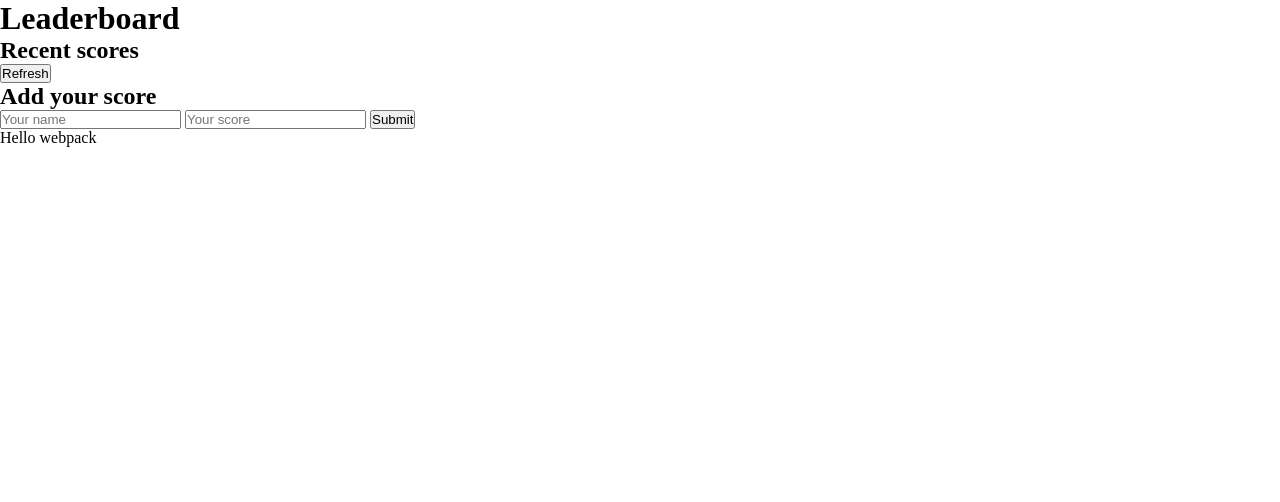
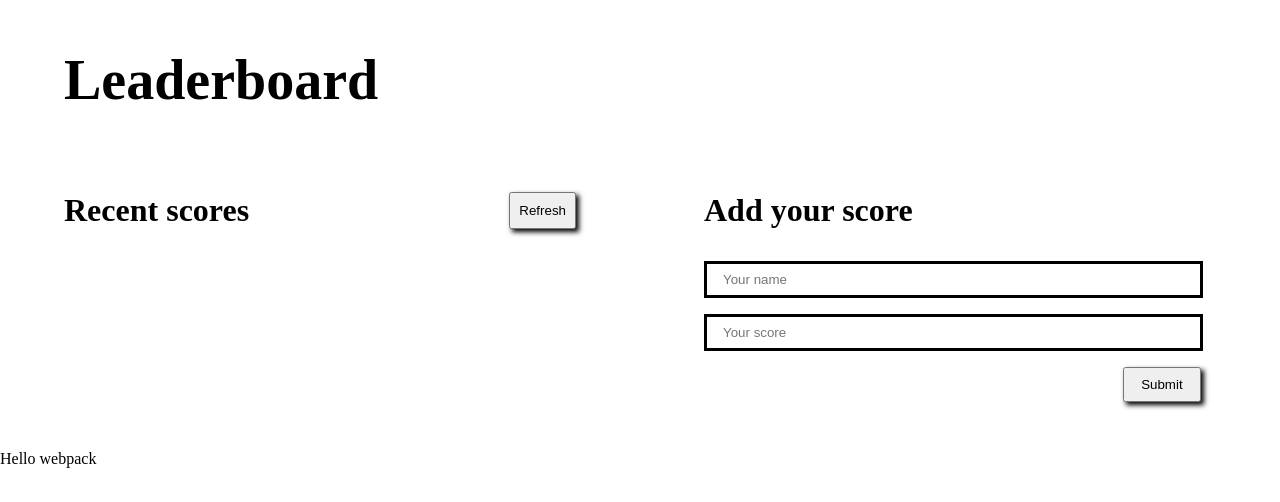
Before and after one commit to anita00001/Leaderboard, a website with bundled scripts: page src/index.html in a window 1280 px wide. Built offline with nearby package versions, Linux system fonts and the light colour scheme.

Commit message:
Add simple styling

```diff
--- a/src/style.css
+++ b/src/style.css
@@ -2,3 +2,66 @@
   margin: 0;
   padding: 0;
 }
+
+h1 {
+  width: 90%;
+  font-size: 3.5rem;
+  margin: 3rem auto 0;
+}
+
+main {
+  display: flex;
+}
+
+section {
+  width: 40%;
+  margin: 3rem auto;
+}
+
+div {
+  display: flex;
+  justify-content: space-between;
+}
+
+h2 {
+  margin: 2rem 0;
+  font-size: 2rem;
+}
+
+#refresh {
+  margin: 2rem 0;
+  padding: 0.5rem;
+}
+
+table {
+  width: 100%;
+  border: 3px solid black;
+  border-collapse: collapse;
+}
+
+tr:nth-child(even) {
+  background-color: rgb(180, 176, 176);
+}
+
+form {
+  display: flex;
+  flex-direction: column;
+}
+
+input {
+  width: 90%;
+  padding: 0.5rem 1rem;
+  border: 3px solid black;
+  margin-bottom: 1rem;
+}
+
+#submit {
+  padding: 0.5rem 1rem;
+  width: fit-content;
+  align-self: flex-end;
+  margin-right: 3%;
+}
+
+button {
+  box-shadow: 3px 3px 5px rgba(0, 0, 0);
+}
```
